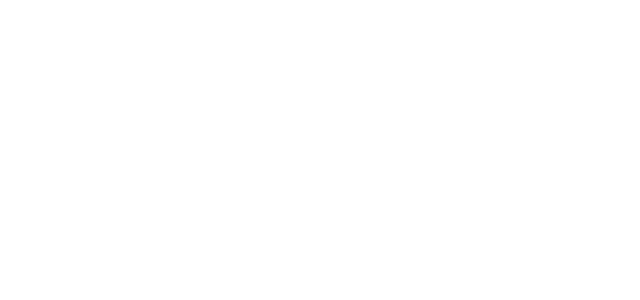
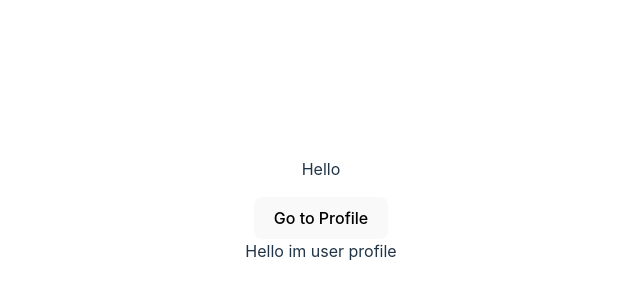
Before and after one commit to Bubekk/ManiMinder, a React (Vite) app: page /1/profile in a window 1280 px wide. Before the commit this address had no page. Shown: the part 198-498 px from the top of the page, without its empty margins (319-959 px from the left). Built offline with nearby package versions, Linux system fonts and the light colour scheme.

Commit message:
Finally the login and nested route works properly, but sadly with use of window.location.reload.

```diff
--- a/src/App.jsx
+++ b/src/App.jsx
@@ -6,6 +6,7 @@
 import Login from "./components/LoginUser/Login";
 import CreateUser from "./components/CreateUser/CreateUser";
 import UserPage from "./components/UserPage/UserPage";
+import UserProfile from "./components/UserPage/Profile/UserProfile";
 
 function App() {
   // POST function to create new user with input values
@@ -48,6 +49,9 @@
     if (loginError === undefined && userId !== "") {
       setUserId(storedUser);
       navigate(`/${storedUser}`);
+
+      //I don't like it that I used autorefresh on login, but if i haven't button in userPage dont work properly :(
+      window.location.reload(false);
     }
   }, [loginError, navigate, userId]);
 
@@ -56,7 +60,9 @@
       <Routes>
         <Route exact path="/" element={<Login loginUser={loginUser} loginError={loginError} userId={userId} />}></Route>
         <Route path="/signup" element={<CreateUser createNewUser={createNewUser} />}></Route>
-        <Route path={`/${userId}`} element={<UserPage userId={userId} />}></Route>
+        <Route path="/:userId" element={<UserPage navigate={navigate} />}>
+          <Route path="profile" element={<UserProfile />}></Route>
+        </Route>
       </Routes>
     </>
   );
--- /dev/null
+++ b/src/components/UserPage/Profile/UserProfile.jsx
@@ -0,0 +1,5 @@
+function UserProfile() {
+  return <div>Hello im user profile</div>;
+}
+
+export default UserProfile;
--- a/src/components/UserPage/UserPage.jsx
+++ b/src/components/UserPage/UserPage.jsx
@@ -1,14 +1,23 @@
-function UserPage(props) {
+import { Outlet, useNavigate } from "react-router-dom";
+
+function UserPage() {
+  const navigate = useNavigate();
+
+  const handleRoute = () => {
+    navigate("profile");
+  };
 
   //userLogin variable for setting page welcoming text for logged user
   const userLogin = () => {
     const storedUser = sessionStorage.getItem("userLogin");
     return storedUser ? storedUser : "";
-  }
+  };
 
   return (
     <div className="userpage">
       <p>Hello {userLogin()} </p>
+      <button onClick={handleRoute}>Go to Profile</button>
+      <Outlet />
     </div>
   );
 }
```
